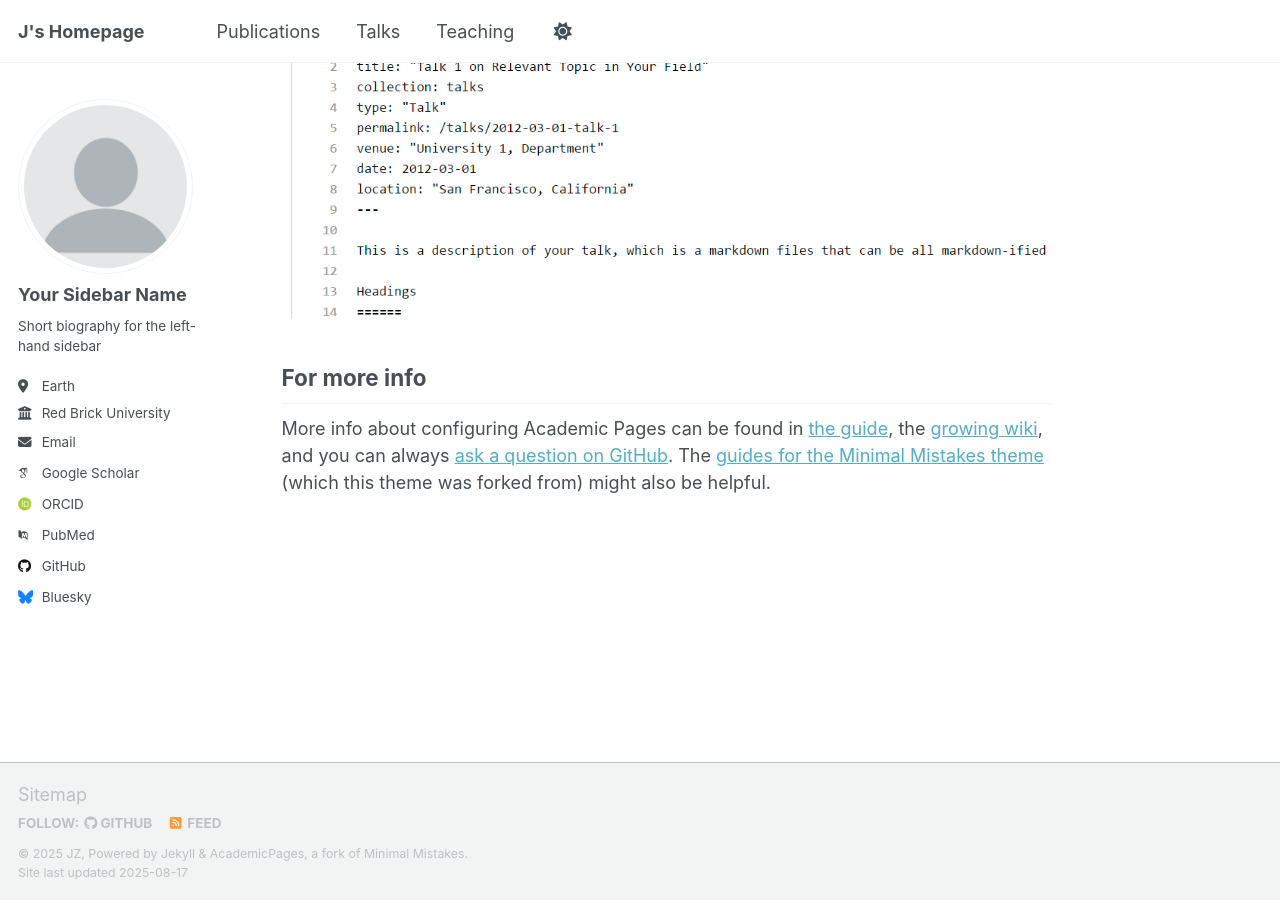
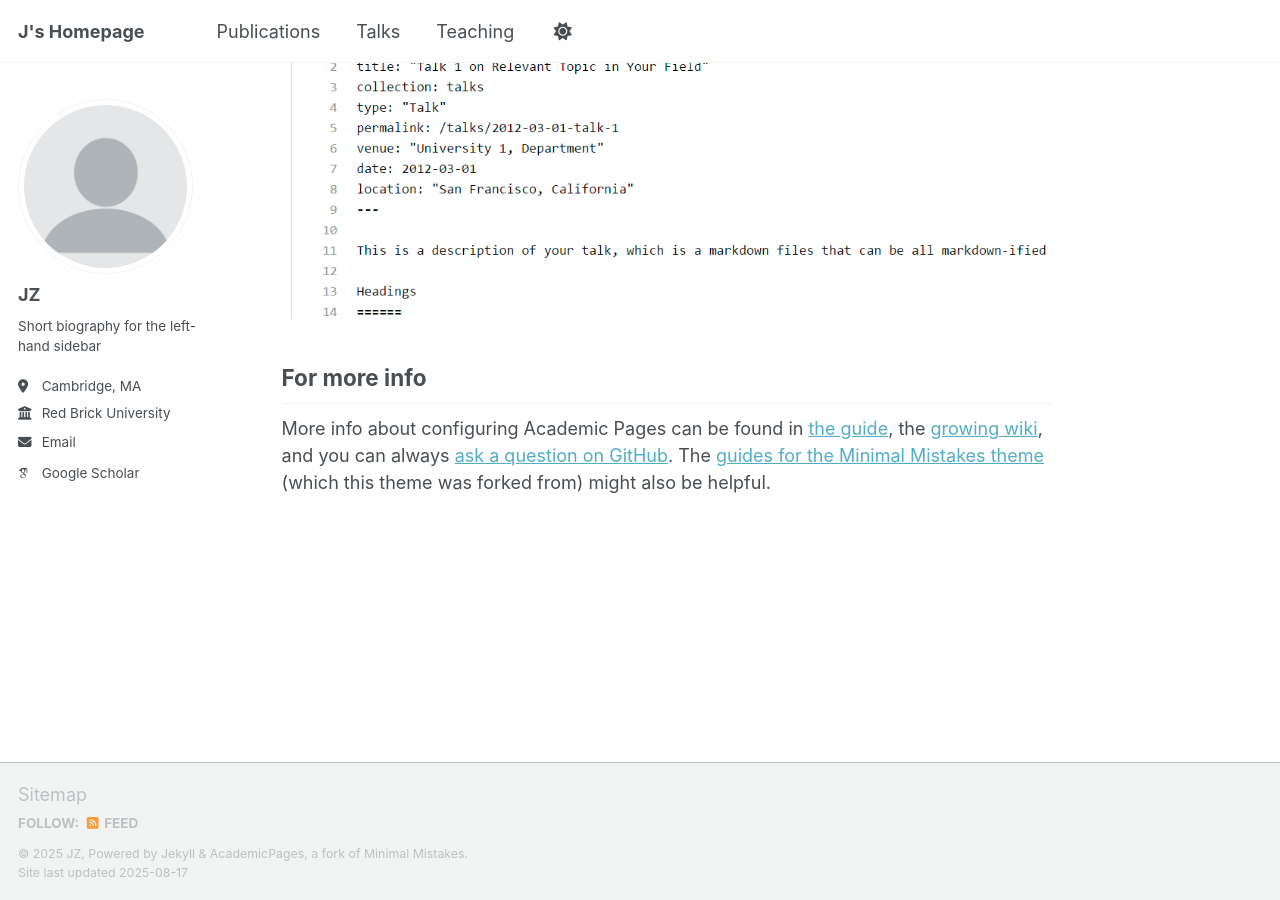
Before and after one commit to junhuiz0/junhuiz0.github.io, a Jekyll site: the page built from _pages/about.md, in a window 1280 px wide and 900 px high, scrolled down 2880 px. Built offline with Jekyll 4.4.1, drawn with Linux system fonts in a browser that asks for light colours; some web fonts are replaced; a script that is not in the unit is left out; part of the change alters nothing that is shown.

Commit message:
Update _config.yml

```diff
--- a/_config.yml
+++ b/_config.yml
@@ -23,10 +23,10 @@ repository               : "academicpages/academicpages.github.io"
 author:
   # Biographic information
   avatar           : "profile.png"
-  name             : "Your Sidebar Name"
+  name             : "JZ"
   pronouns         : # example: "she/her"
   bio              : "Short biography for the left-hand sidebar"
-  location         : "Earth"
+  location         : "Cambridge, MA"
   employer         : "Red Brick University"
   uri              : # URL
   email            : "none@example.org"
@@ -37,9 +37,9 @@ author:
   googlescholar    : "https://scholar.google.com/citations?user=PS_CX0AAAAAJ"
   inspire-hep      : # URL
   impactstory      : # URL
-  orcid            : "http://orcid.org/yourorcidurl"
+  orcid            :
   semantic         : # URL
-  pubmed           : "https://www.ncbi.nlm.nih.gov/pubmed/?term=john+snow"
+  pubmed           :
   researchgate     : # URL
   scopus           : # URL
 
@@ -47,13 +47,13 @@ author:
   bitbucket        : # Username - Update with your username on the site
   codepen          : # Username
   dribbble         : # Username
-  github           : "academicpages"
+  github           :
   kaggle           : # Username
   stackoverflow    : # User number or user number and name (i.e., use "1" or "1/jeff-atwood")
 
   # Social media
   artstation       : # Username
-  bluesky          : "bsky.app" # Replace this with you Bluesky username
+  bluesky          : # Replace this with you Bluesky username
   facebook         : # Username
   flickr           : # Username
   foursquare       : # Username
```
